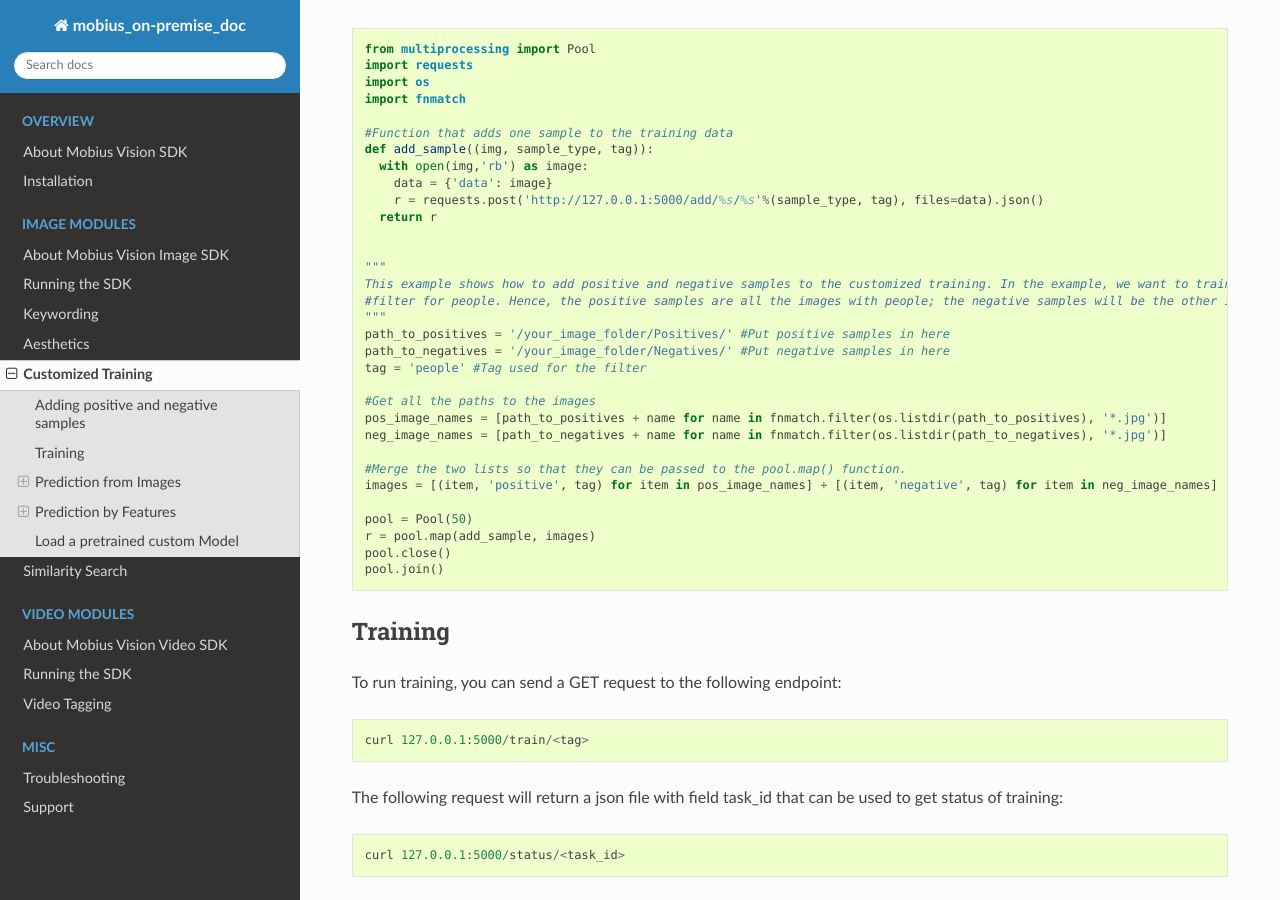
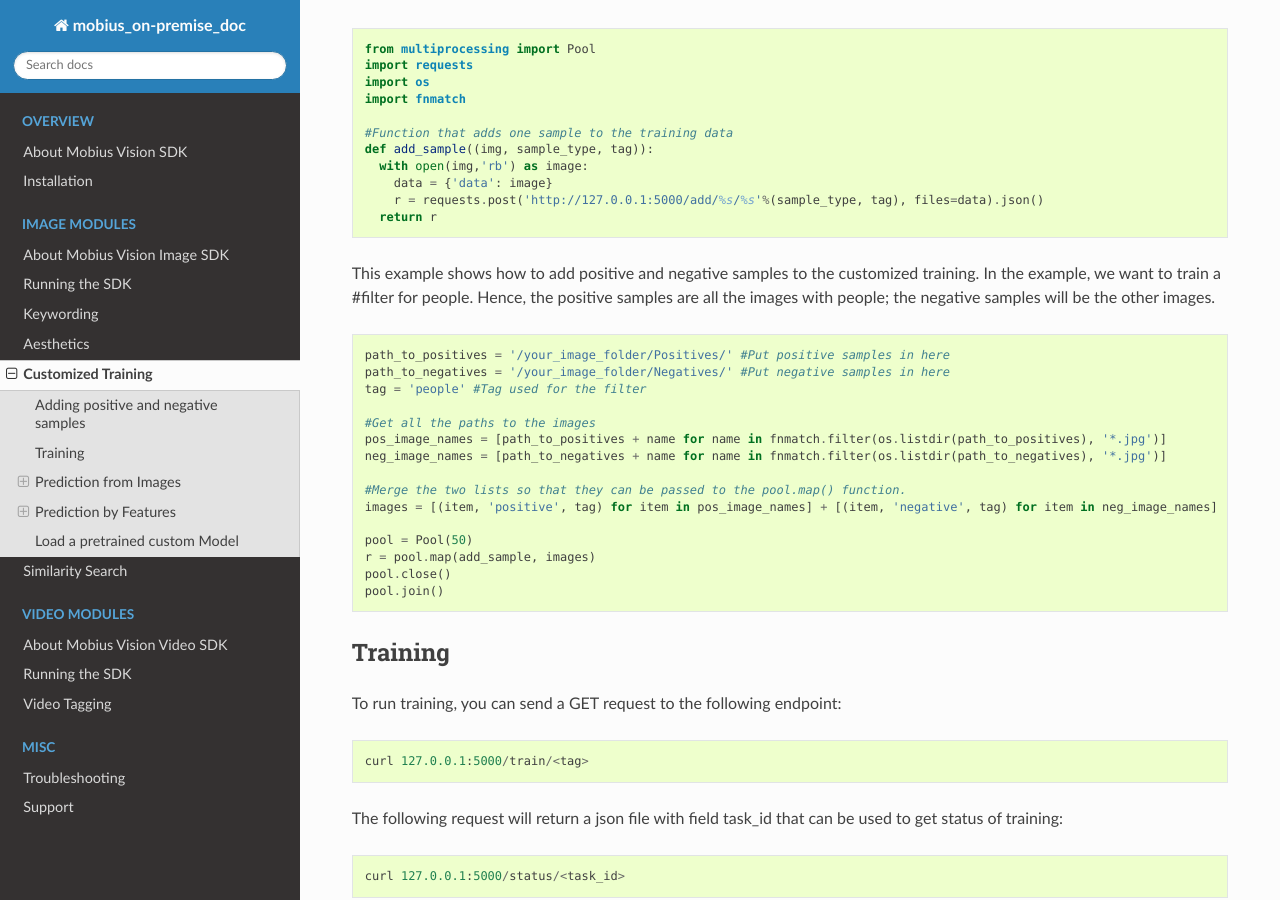
Before and after one commit to rumlingd/mobius_on-premise_doc, a Sphinx documentation site: the page built from source/image_customized-training.rst, in a window 1280 px wide and 900 px high, scrolled down 927 px. Built offline with Sphinx 7.4.7 and the Read the Docs theme 2.0.0, drawn with Linux system fonts in a browser that asks for light colours; formulas are drawn with MathJax 3.

Commit message:
resolve merge conflict

```diff
--- a/source/image_customized-training.rst
+++ b/source/image_customized-training.rst
@@ -44,10 +44,12 @@ Below is an example on how to do add multiple samples at the same time using Pyt
       return r
 
 
-    """
-    This example shows how to add positive and negative samples to the customized training. In the example, we want to train a
-    #filter for people. Hence, the positive samples are all the images with people; the negative samples will be the other images.
-    """
+
+This example shows how to add positive and negative samples to the customized training. In the example, we want to train a
+#filter for people. Hence, the positive samples are all the images with people; the negative samples will be the other images.
+
+::
+
     path_to_positives = '/your_image_folder/Positives/' #Put positive samples in here
     path_to_negatives = '/your_image_folder/Negatives/' #Put negative samples in here
     tag = 'people' #Tag used for the filter
```
